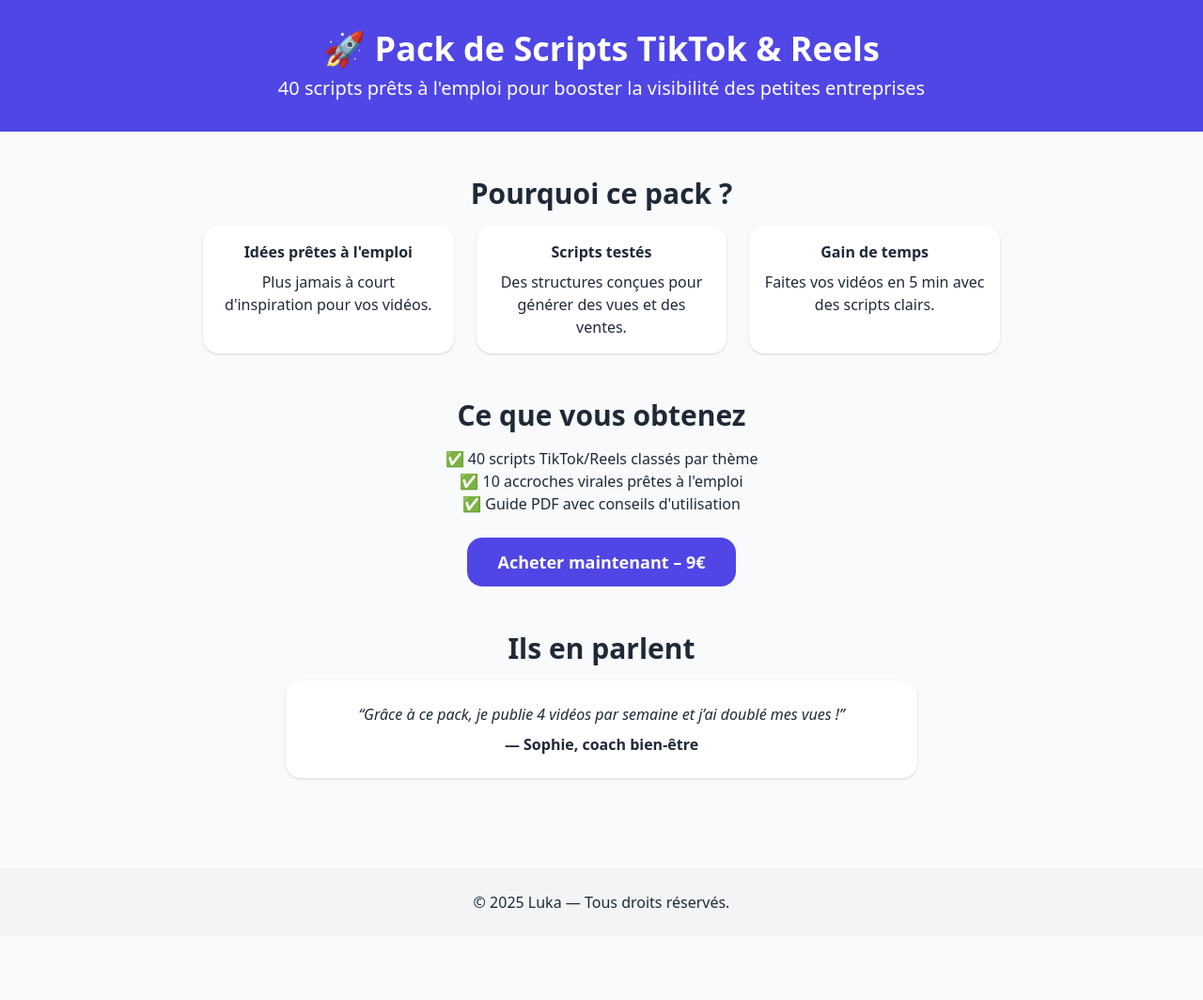
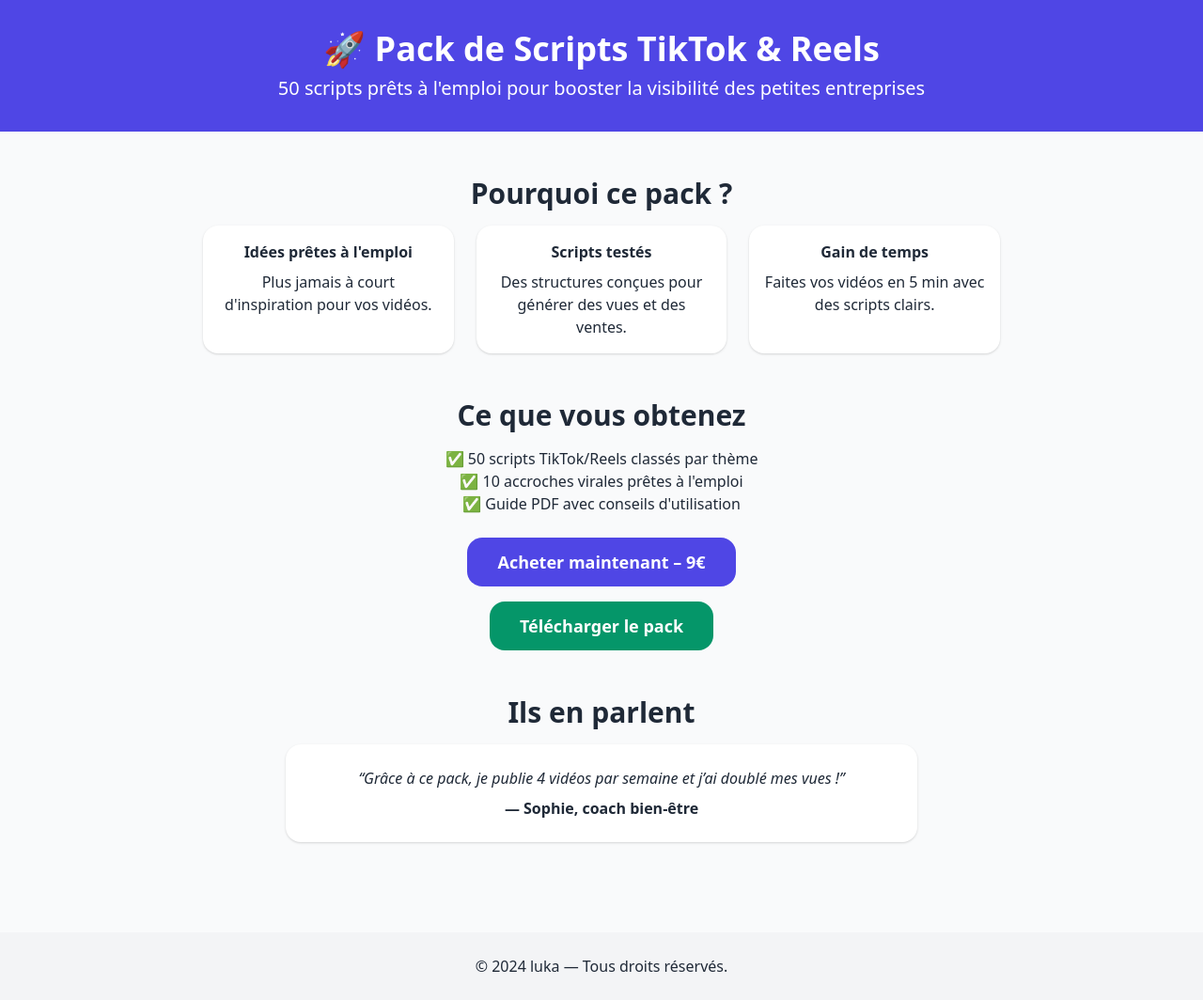
Before and after one commit to digitalbriceej-source/pack-tiktok-reels, a plain HTML site: page index.html in a window 1280 px wide. Shown: the whole page at 94% size. Before the commit the page ends 996 px from the top, so only its background shows below. Drawn offline with nearby package versions, Linux system fonts and the light colour scheme.

Commit message:
Add files via upload

```diff
--- a/index.html
+++ b/index.html
@@ -3,18 +3,19 @@
 <head>
   <meta charset="UTF-8">
   <meta name="viewport" content="width=device-width, initial-scale=1.0">
-  <title>Pack de Scripts TikTok/Reels pour Petites Entreprises</title>
+  <title>Pack de Scripts TikTok & Reels</title>
   <link href="https://cdn.jsdelivr.net/npm/tailwindcss@2.2.19/dist/tailwind.min.css" rel="stylesheet">
 </head>
 <body class="bg-gray-50 text-gray-800">
   <header class="bg-indigo-600 text-white py-8">
     <div class="max-w-4xl mx-auto text-center">
       <h1 class="text-4xl font-bold">🚀 Pack de Scripts TikTok & Reels</h1>
-      <p class="text-xl mt-2">40 scripts prêts à l'emploi pour booster la visibilité des petites entreprises</p>
+      <p class="text-xl mt-2">50 scripts prêts à l'emploi pour booster la visibilité des petites entreprises</p>
     </div>
   </header>
 
   <main class="max-w-4xl mx-auto px-6 py-12">
+    <!-- Section Avantages -->
     <section class="text-center mb-12">
       <h2 class="text-3xl font-semibold mb-4">Pourquoi ce pack ?</h2>
       <div class="grid grid-cols-1 md:grid-cols-3 gap-6">
@@ -33,16 +34,22 @@
       </div>
     </section>
 
+    <!-- Section Contenu du pack -->
     <section class="text-center mb-12">
       <h2 class="text-3xl font-semibold mb-4">Ce que vous obtenez</h2>
-      <p class="mb-6">✅ 40 scripts TikTok/Reels classés par thème<br>
+      <p class="mb-6">✅ 50 scripts TikTok/Reels classés par thème<br>
          ✅ 10 accroches virales prêtes à l'emploi<br>
          ✅ Guide PDF avec conseils d'utilisation</p>
-      <a href="https://votre-lien-kofi-ou-gumroad.com" class="inline-block bg-indigo-600 text-white px-8 py-3 rounded-2xl text-lg font-semibold hover:bg-indigo-700 transition">
+      <a href="https://ko-fi.com/votre-lien" class="inline-block bg-indigo-600 text-white px-8 py-3 rounded-2xl text-lg font-semibold hover:bg-indigo-700 transition mb-4">
         Acheter maintenant – 9€
+      </a>
+      <br>
+      <a href="pack-tiktok.pdf" download class="inline-block bg-green-600 text-white px-8 py-3 rounded-2xl text-lg font-semibold hover:bg-green-700 transition">
+        Télécharger le pack
       </a>
     </section>
 
+    <!-- Section Témoignage -->
     <section class="text-center mb-12">
       <h2 class="text-3xl font-semibold mb-4">Ils en parlent</h2>
       <div class="max-w-2xl mx-auto bg-white rounded-2xl shadow p-6">
@@ -53,7 +60,7 @@
   </main>
 
   <footer class="bg-gray-100 text-center py-6">
-    <p>&copy; 2025 Luka — Tous droits réservés.</p>
+    <p>&copy; 2024 luka — Tous droits réservés.</p>
   </footer>
 </body>
 </html>
```
Also changed, not shown: 1 other file.
